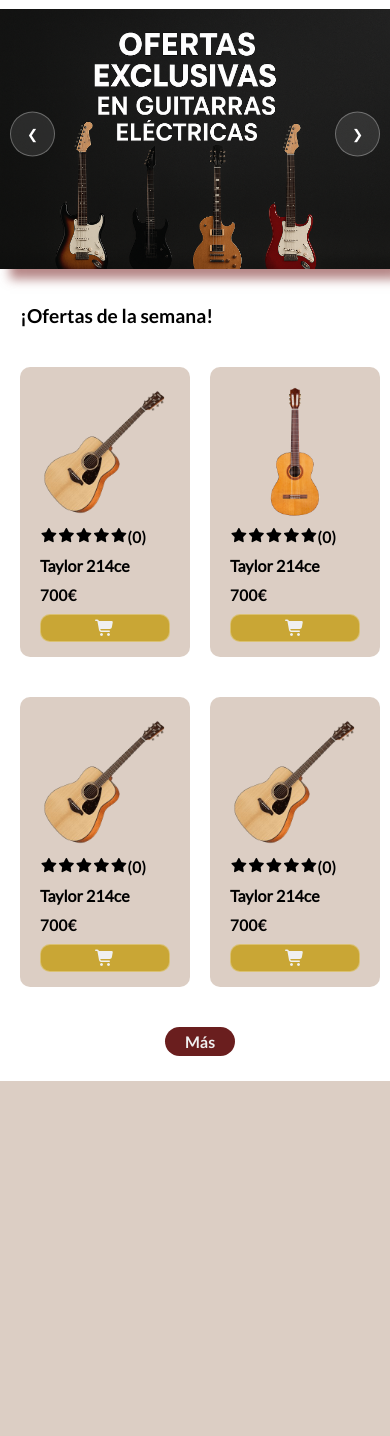
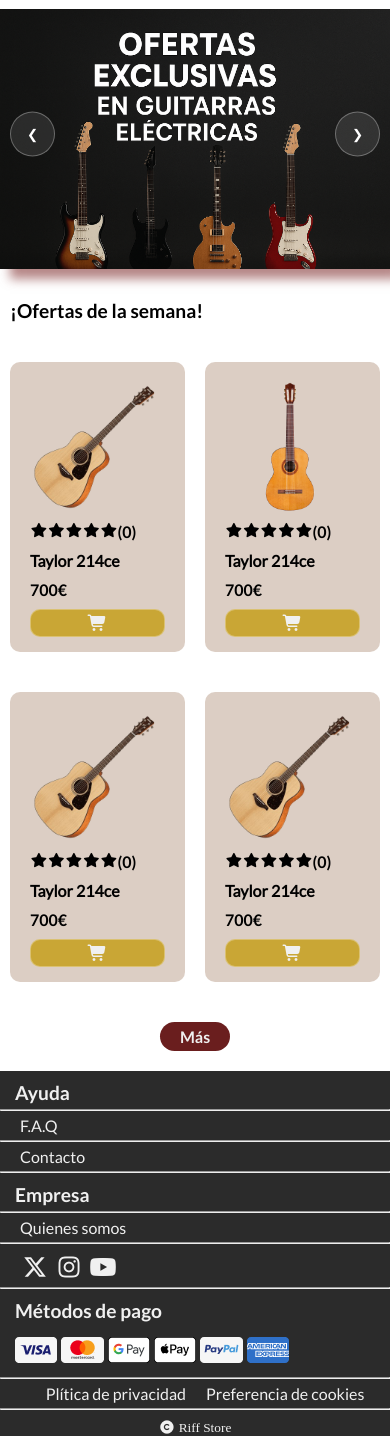
Before and after one commit to sp20960/RiffStore, a PHP site: page /frontend/index.html in a window 390 px wide. Shown: the part 103-1539 px from the top of the page. Before the commit the page ends 1184 px from the top, so only its background shows below. Run offline with PHP 8.4, Linux system fonts and the light colour scheme.

Commit message:
Final update mobile shop

```diff
--- a/frontend/css/common.css
+++ b/frontend/css/common.css
@@ -0,0 +1,169 @@
+:root {
+    --primary: #2b2b2b;
+    --secondary: #8b5e3c;
+    --secondary-opacity: 139, 94, 60;
+    --text: #f0f0f0;
+    --accent: #c9a635;
+    --btn: #6a1e1e;
+}
+
+@font-face {
+    font-family: 'LatoRegular';
+    src: url("../fonts/Lato-Regular.ttf");
+}
+
+@font-face {
+    font-family: 'LatoBold';
+    src: url("../fonts/Lato-Bold.ttf");
+}
+
+* {
+    box-sizing: border-box;
+    margin: 0;
+    padding: 0;
+    text-decoration: none;
+}
+
+h1,
+h2,
+p {
+    font-family: LatoBold;
+}
+
+h1 {
+    font-size: 1.4rem;
+    text-align: center;
+}
+
+h2 {
+    font-size: 1.2rem;
+}
+
+h3 {
+    font-family: LatoRegular;
+    font-size: 1rem;
+}
+
+header {
+    padding: 10px 20px;
+    background-color: var(--primary);
+    display: flex;
+    width: 100vw;
+    align-items: center;
+    justify-content: space-between;
+    position: fixed;
+    z-index: 1000;
+}
+
+img[alt="logo"] {
+    width: 30px;
+}
+
+nav {
+    background-color: var(--primary);
+    position: fixed;
+    display: none;
+    flex-direction: column;
+    gap: 10px;
+    padding: 40px 20px;
+    top: 0;
+    right: 0;
+    height: 100vh;
+    width: 100vw;
+    z-index: 1000;
+    color: var(--text);
+}
+
+.fa-x {
+    display: flex;
+    justify-content: end;
+    width: calc(100vw - 40px);
+    cursor: pointer;
+}
+
+
+a {
+    text-decoration: none;
+    color: var(--text);
+    font-size: 2rem;
+    font-family: LatoBold;
+    cursor: pointer;
+}
+
+nav p {
+    font-size: 2rem;
+    cursor: pointer;
+}
+
+.dropdown-content {
+    padding-left: 25px;
+    display: none;
+    flex-direction: column;
+    gap: 10px;
+}
+
+form {
+    position: relative;
+}
+
+.fa-search {
+    position: absolute;
+    top: 50%;
+    right: 0;
+    transform: translate(-50%, -50%);
+}
+
+input[type="search"] {
+    border-radius: 5px;
+    height: 25px;
+    border: 0;
+    width: 180px;
+}
+
+.fa-bars,
+.fa-cart-shopping,
+.fa-circle-user {
+    color: var(--text);
+    cursor: pointer;
+}
+
+.nav-visible {
+    display: flex;
+}
+
+footer {
+    background-color: var(--primary);
+    display: flex;
+    flex-direction: column;
+}
+footer a {
+    font-size: 1rem;
+    padding: 5px 0 5px 20px;
+    font-family: 'LatoRegular';
+}
+
+footer h2 {
+    padding-left: 10px;
+    color: var(--text);
+    padding: 10px 0 5px 15px;
+}
+
+footer small {
+    text-align: center;
+    color: var(--text);
+    padding-top: 10px;
+}
+
+.container-social-media {
+   padding: 15px 0 10px 20px;
+   color: var(--text);
+}
+
+.container-payment-methods {
+    padding: 10px 0 10px 15px;
+}
+
+.container-policies {
+    display: flex;
+    justify-content: center;
+}
--- a/frontend/css/index.css
+++ b/frontend/css/index.css
@@ -1,144 +1,17 @@
-:root {
-    --primary: #2b2b2b;
-    --secondary: #8b5e3c;
-    --secondary-opacity: 139, 94, 60;
-    --text: #f0f0f0;
-    --accent: #c9a635;
-    --btn: #6a1e1e;
-}
-
-@font-face {
-    font-family: 'LatoRegular';
-    src: url("../fonts/Lato-Regular.ttf");
-}
-
-@font-face {
-    font-family: 'LatoBold';
-    src: url("../fonts/Lato-Bold.ttf");
-}
-
-* {
-    box-sizing: border-box;
-    margin: 0;
-    padding: 0;
-    text-decoration: none;
-}
-
-h1,
-h2,
-p {
-    font-family: LatoBold;
-}
-
-h1 {
-    font-size: 1.4rem;
-    text-align: center;
-}
-
-h2 {
-    font-size: 1.2rem;
-    padding-top: 20px;
-    text-align: start;
-    grid-column: span 2;
-}
-
-h3 {
-    font-family: LatoRegular;
-    font-size: 1rem;
-}
-
-header {
-    padding: 10px 20px;
-    background-color: var(--primary);
-    display: flex;
-    width: 100vw;
-    align-items: center;
-    justify-content: space-between;
-    position: fixed;
-    z-index: 1000;
-}
-
-img[alt="logo"] {
-    width: 30px;
-}
-
-nav {
-    background-color: var(--primary);
-    position: fixed;
-    display: none;
-    flex-direction: column;
-    gap: 10px;
-    padding: 40px 20px;
-    top: 0;
-    right: 0;
-    height: 100vh;
-    width: 100vw;
-    z-index: 1000;
-    color: var(--text);
-}
-
-.fa-x {
-    display: flex;
-    justify-content: end;
-    width: calc(100vw - 40px);
-    cursor: pointer;
-}
-
-.nav-visible {
-    display: flex;
-}
-
-a {
-    text-decoration: none;
-    color: var(--text);
-    font-size: 2rem;
-    font-family: LatoBold;
-    cursor: pointer;
-}
-
-nav p {
-    font-size: 2rem;
-    cursor: pointer;
-}
-
-.dropdown-content {
-    padding-left: 25px;
-    display: none;
-}
-
-form {
-    position: relative;
-}
-
-.fa-search {
-    position: absolute;
-    top: 50%;
-    right: 0;
-    transform: translate(-50%, -50%);
-}
-
-input[type="search"] {
-    border-radius: 5px;
-    height: 25px;
-    border: 0;
-    width: 180px;
-}
-
-.fa-bars,
-.fa-cart-shopping,
-.fa-circle-user {
-    color: var(--text);
-    cursor: pointer;
-}
-
 main {
     display: flex;
     flex-direction: column;
     padding: 10px 0;
 }
 
-h1 {
+main h1 {
     margin-top: 65px;
+}
+
+main h2 {
+    padding-top: 20px;
+    text-align: start;
+    grid-column: span 2;
 }
 
 .carousel {
@@ -156,7 +29,6 @@ h1 {
 img.active {
     display: block;
 }
-
 
 @keyframes fade {
     from {
@@ -193,7 +65,7 @@ img.active {
 }
 
 main section:nth-child(3) {
-    padding: 15px 20px;
+    padding: 10px 10px;
     display: grid;
     grid-template-columns: 1fr 1fr;
     row-gap: 40px;
--- a/frontend/index.html
+++ b/frontend/index.html
@@ -3,10 +3,12 @@
 <head>
     <meta charset="UTF-8">
     <meta name="viewport" content="width=device-width, initial-scale=1.0">
-    <link href="../fontawesome/css/fontawesome.css" rel="stylesheet">
+    <link href="../fontawesome/css/fontawesome.min.css" rel="stylesheet">
+    <link href="../fontawesome/css/brands.min.css" rel="stylesheet">
     <link href="../fontawesome/css/solid.css" rel="stylesheet">
     <link rel="shortcut icon" href="./images/brand/favicon.png" type="image/x-icon">
     <link rel="stylesheet" href="./css/index.css">
+    <link rel="stylesheet" href="./css/common.css">
     <title>Riff Store</title>
 </head>
 <body>
@@ -15,7 +17,7 @@
         <nav>
             <i class="fa-regular fa-x fa-2xl"></i>
             <a href="">Inicio</a>
-            <p>Tienda
+            <p  id="dropdown-menu-caret">Tienda
                 <i class="fa-regular fa-caret-down"></i>
             </p>
             <div class="dropdown-content">
@@ -115,7 +117,38 @@
         </section>
     </main>
     <footer>
-
+        <h2>Ayuda</h2>
+        <hr>
+        <a href="">F.A.Q</a>
+        <hr>
+        <a href="">Contacto</a>
+        <hr>
+        <h2>Empresa</h2>
+        <hr>
+        <a href="">Quienes somos</a>
+        <hr>
+        <div class="container-social-media">
+            <i class="fa-brands fa-x-twitter fa-xl"></i>
+            <i class="fa-brands fa-instagram fa-xl"></i>
+            <i class="fa-brands fa-youtube fa-xl"></i>
+        </div>
+        <hr>
+        <h2>Métodos de pago</h2>
+        <div class="container-payment-methods">
+            <img src="./images/payment_methods/visa.png" alt="">
+            <img src="./images/payment_methods/mastercard.png" alt="">
+            <img src="./images/payment_methods/google.png" alt="">
+            <img src="./images/payment_methods/apple.png" alt="">
+            <img src="./images/payment_methods/paypal.png" alt="">
+            <img src="./images/payment_methods/amex.png" alt="">
+        </div>
+        <hr>
+        <div class="container-policies">
+            <a href="">Plítica de privacidad</a>
+            <a href="">Preferencia de cookies</a>
+        </div>
+        <hr>
+        <small><i class="fa-regular fa-copyright"></i> Riff Store</small>
     </footer>
     <script src="./js/index.js"></script>
     <script src="./js/common.js"></script>
--- a/frontend/js/common.js
+++ b/frontend/js/common.js
@@ -2,12 +2,18 @@ document.addEventListener('DOMContentLoaded', () => {
     const barsMenu = document.querySelector('.fa-bars');
     const closeBtn = document.querySelector('.fa-x');
     const nav = document.querySelector('header nav');
+    const dropwDownMenuCaret = document.getElementById('dropdown-menu-caret');
+    const dropDownMenu = document.querySelector('.dropdown-content')
 
     barsMenu.addEventListener('click', () => {
         nav.classList.add('nav-visible')
-    })
+    });
 
     closeBtn.addEventListener('click', () => {
         nav.classList.remove('nav-visible')
-    })
+    });
+
+    dropwDownMenuCaret.addEventListener('click', () => {
+        dropDownMenu.classList.toggle('nav-visible')
+    });
 });
```
Also changed, not shown: frontend/images/payment_methods/amex.png (added), frontend/images/payment_methods/apple.png (added), frontend/images/payment_methods/google.png (added), frontend/images/payment_methods/mastercard.png (added), frontend/images/payment_methods/paypal.png (added), frontend/images/payment_methods/visa.png (added).
